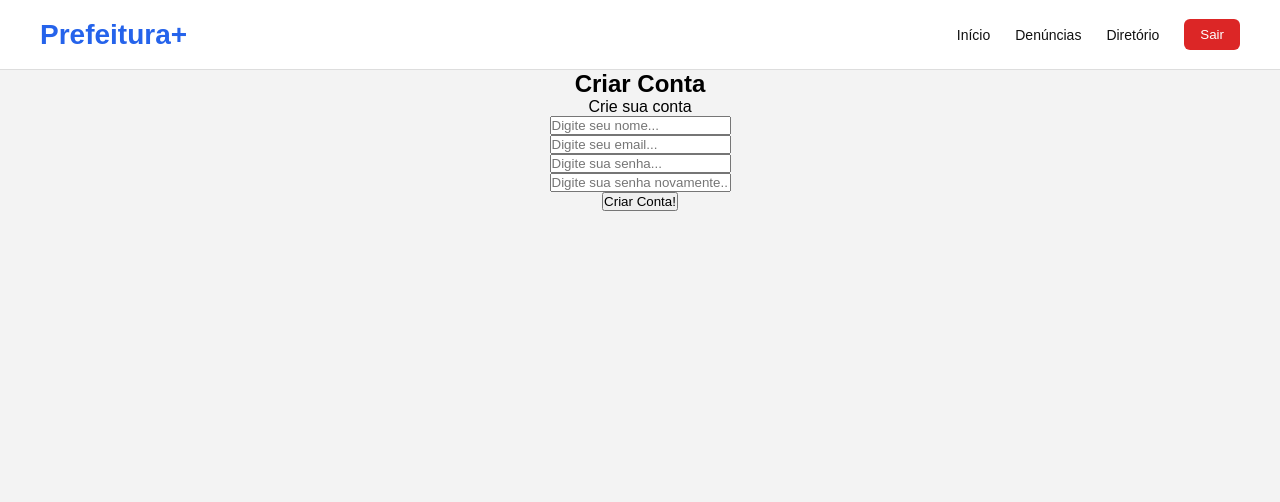
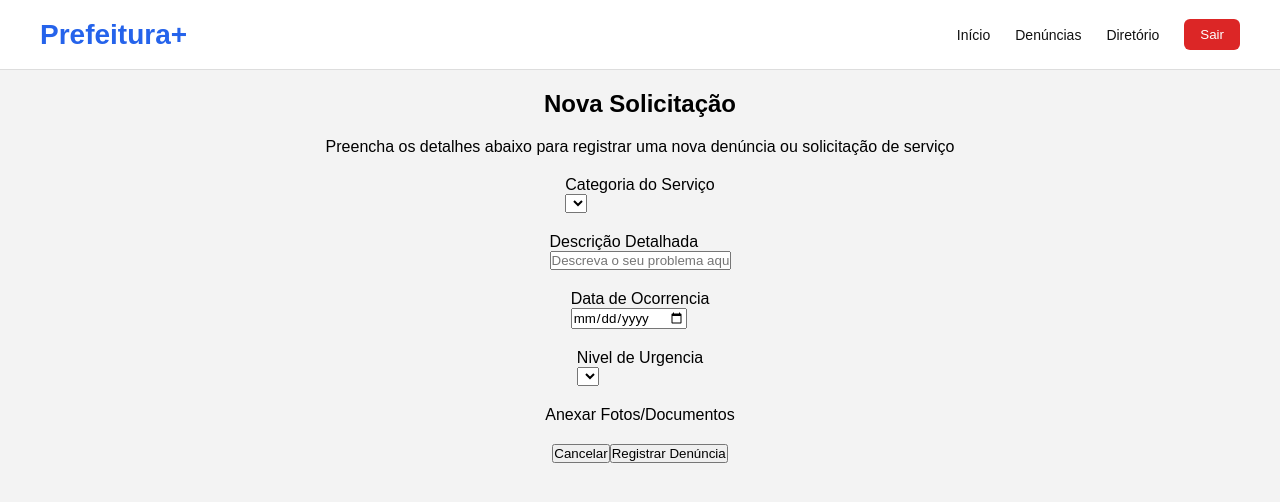
Before and after one commit to Maikel-Gudryan/wild-resonance-p9gfkz, a React (Create React App) app: page /novadenuncias in a window 1280 px wide. Shown: the top 502 px of the page. Built offline with nearby package versions, Linux system fonts and the light colour scheme.

Commit message:
aprimorando o codigo

```diff
--- a/package.json
+++ b/package.json
@@ -7,15 +7,17 @@
   "dependencies": {
     "ajv": "^8.20.0",
     "ajv-keywords": "^5.1.0",
+    "axios": "^1.16.1",
     "react": "^19.0.0",
     "react-dom": "^19.0.0",
+    "react-router-dom": "^7.16.0",
     "react-scripts": "^5.0.0"
   },
   "devDependencies": {
     "@types/react": "19.0.0",
     "@types/react-dom": "19.0.0",
     "loader-utils": "3.2.1",
-    "typescript": "5.7.2"
+    "typescript": "^5.7.2"
   },
   "scripts": {
     "start": "react-scripts start",
--- a/src/App.js
+++ b/src/App.js
@@ -1,15 +1,32 @@
 import "./styles.css";
+import { BrowserRouter, Routes, Route } from "react-router-dom";
 import Header from "./components/Header";
 import HomePage from "./pages/HomePage";
 import Login from "./pages/Login";
 import Cadastro from "./pages/Cadastro";
+import Denuncias from "./pages/Denuncias";
+import NovaDenuncia from "./pages/NovaDenuncia";
+import Usuarios from "./pages/Usuarios";
+
 
 export default function App() {
+
   return (
+
     <div>
-      <Header />
-      <Cadastro/>
+      <BrowserRouter>
+        <Header />
+        <Routes>
+
+          <Route path="/" element={<HomePage />} />
+          <Route path="/login" element={<Login />} />
+          <Route path="/cadastro" element={<Cadastro />} />
+          <Route path="/denuncias" element={<Denuncias />} />
+          <Route path="/novadenuncias" element={<NovaDenuncia />} />
+          <Route path="/usuarios" element={<Usuarios />} />
+
+        </Routes>
+      </BrowserRouter>
     </div>
   );
 }
-''
--- /dev/null
+++ b/src/components/DetalhesDepartamento.jsx
@@ -0,0 +1,6 @@
+import { useParams } from "react-router-dom";
+import { useState } from "react";
+
+export default function DetalhesDepartamento({Departamentos}) {
+
+}
--- a/src/components/Header.jsx
+++ b/src/components/Header.jsx
@@ -8,8 +8,8 @@ export default function App() {
 
         <nav className="menu">
           <a href="/">Início</a>
-          <a href="/">Denúncias</a>
-          <a href="/">Diretório</a>
+          <a href="/denuncias">Denúncias</a>
+          <a href="/departamentos">Diretório</a>
 
           <button>Sair</button>
         </nav>
--- a/src/css/Login.css
+++ b/src/css/Login.css
@@ -2,6 +2,7 @@
     display: flex;
     flex-direction: column;
     align-items: center;
+    justify-content: space-between;
 }
 
 .conta{
@@ -9,8 +10,15 @@
     flex-direction: column;
     align-items: center;
     box-sizing: border-box;
+    gap: 20px;
 }
 
 .botao{
     border-radius: 10px;
 }
+
+.bt-controle{
+    display: flex;
+    flex-direction: row-reverse;
+    align-items: end;
+}
--- a/src/pages/Cadastro.jsx
+++ b/src/pages/Cadastro.jsx
@@ -1,52 +1,63 @@
 import { useState } from "react"
+import { useNavigate, link } from "react-router-dom";
 import "../css/Login.css"
 
-export default function Cadastro() {
-    const [nome, setNome] = useState("");
+export default function Cadastro({}) {
+    const [nome, setNome] = useState('');
     const [email, setEmail] = useState('');
     const [senha, setSenha] = useState('');
+    const navigate = useNavigate();
 
-    const entrarCadastro = () =>{
-        entrar = nome && email && senha
+    const entrarCadastro = () => {
+        if(senha != '' && email != '' && nome != ''){
+             navigate('/');
+        }
+        else{
+            alert("Preencha todos os campos")
+        }
     }
-    const AdcionarEmail = (event) =>{
-        e => setEmail(e.target.value)
-    }
-    const AdicionarSenha = (event) =>{
-        e => setSenha(e.target.value)
-    }
-    const AdicionarNome = (event) =>{
-        e => setNome(e.target.value)
-    }
+
     return(
         <div className="sessao">
             <h2>Criar Conta</h2>
             <p>Crie sua conta</p>
             <div className="conta">
+                <section className="conta">
+                    <p>Nome</p>
                 <input
                     type="name"
                     value={nome}
-                    onChange={AdicionarNome}
+                    onChange={(e) => setNome(e.target.value)}
                     placeholder="Digite seu nome..."
                 />
+                </section>
+                <section className="conta">
+                    <p>Email</p>
                 <input
                     type="email"
                     value={email}
-                    onChange={AdcionarEmail}
+                    onChange={(e)=>setEmail(e.target.value)}
                     placeholder="Digite seu email..."
                 />
+                </section>
+                <section className="conta">
+                    <p>Senha</p>
                 <input
                     type="password"
                     value={senha}
-                    onChange={AdicionarSenha}
+                    onChange={(e) => setSenha(e.target.value)}
                     placeholder="Digite sua senha..."
                 />
+                </section>
+                <section className="conta">
+                    <p>Confirmar Senha</p>
                 <input
                     type="password"
                     value={senha}
-                    onChange={AdicionarSenha}
+                    onChange={(e) => setSenha(e.target.value)}
                     placeholder="Digite sua senha novamente..."
                 />
+                </section>
             </div>
             <div className="botao">
                 <button
--- /dev/null
+++ b/src/pages/Denuncias.jsx
@@ -0,0 +1,36 @@
+import { useState, useEffect } from "react";
+import "../css/Login.css"
+
+export default function Denuncias() {
+    const [pesquisarDenuncia, setPesquisarDenuncia] = useState('');
+    const [denunciaSelecionar, setDenunciaSelecionar] = useState('');
+
+    return(
+        <div className="conta">
+            <h2>Minhas Denuncias</h2>
+            <p>Acompanhe os status e detalhes das suas solicitações ativas e concluídas.</p>
+            <div >
+                <input
+                    type="text"
+                    value={pesquisarDenuncia}
+                    onChange={(e) => setPesquisarDenuncia(e.target.value)}
+                    placeholder="Bucar por protocolo, titulo ou endereço..."
+                />
+                <select
+
+                >
+                    filtrar
+                </select>
+            </div>
+
+            <div>
+                <button
+                >
+                    Carregar mais
+                </button>
+            </div>
+        </div>
+    )
+
+
+}
--- a/src/pages/HomePage.jsx
+++ b/src/pages/HomePage.jsx
@@ -17,34 +17,39 @@ export default function HomePage() {
           </div>
         </div>
 
-        <button className="btn-gerenciar">⚙ Gerenciar Tipos</button>
+        <a href="/Usuarios" className="btn-gerenciar">⚙ Gerenciar Tipos</a>
       </section>
 
       <section className="cards">
+         <a href="/novadenuncia">
           <div className="card ativo">
+
               <h3>Registrar Nova Denúncia</h3>
 
               <p>Informe irregularidades na sua rua ou bairro.</p>
           </div>
-
+        </a>
+        <a href="/denuncias">
           <div className="card">
               <h3>Minhas Denúncias</h3>
 
               <p>Acompanhe o status e as atualizações dos seus chamados.</p>
           </div>
-
+        </a>
+        <a href="/departamento">
           <div className="card">
               <h3>Departamentos</h3>
 
               <p>Encontre contatos e endereços dos órgãos municipais.</p>
           </div>
+        </a>
       </section>
 
       <section className="denuncias">
         <div className="titulo-area">
           <h2>Denúncias Recentes</h2>
 
-          <a href="/">Ver tudo →</a>
+          <a href="/Denuncias">Ver tudo →</a>
         </div>
 
         <div className="denuncias-grid">
--- a/src/pages/Login.jsx
+++ b/src/pages/Login.jsx
@@ -12,12 +12,6 @@ export default function Login(email, senha) {
     }
     const entrarLogin = () => {
         entrar = email && senha
-    }
-    const emailConectado = () => {
-        emailConectado = email
-    }
-    const senhaConectada = () => {
-        senhaConectada = senha
     }
 
     return(
@@ -47,7 +41,6 @@ export default function Login(email, senha) {
             <div className="botao">
                 <button
                     onClick={entrarLogin}
-                    value={entrar}
                 >
                     Iniciar Sessão!
                 </button>
--- /dev/null
+++ b/src/pages/NovaDenuncia.jsx
@@ -0,0 +1,59 @@
+import { useState } from "react";
+import "../css/Login.css"
+
+export default function NovaDenuncia () {
+    const [denunciaData, setDenuciaData] = useState('');
+
+    return(
+        <div className="conta">
+            <navbar />
+            <h2>Nova Solicitação</h2>
+            <p>Preencha os detalhes abaixo para registrar uma nova denúncia ou solicitação de serviço</p>
+            <section>
+                <p>Categoria do Serviço</p>
+                <select
+                >
+                    Selecione uma categoria
+                </select>
+            </section>
+
+            <section>
+                <p>Descrição Detalhada</p>
+                <input
+                    type="text"
+                    value={denunciaData}
+                    onChange={(e) => denunciaData(e.target.value)}
+                    placeholder="Descreva o seu problema aqui com o maximo de detalhe..."
+                />
+            </section>
+
+            <section>
+                <p>Data de Ocorrencia</p>
+                <input
+                    type="date"
+                />
+            </section>
+            <section>
+                <p>Nivel de Urgencia</p>
+                <select
+                >
+                </select>
+            </section>
+            <section>
+                <p>Anexar Fotos/Documentos</p>
+            </section>
+            <div className="bt-controle">
+                <section>
+                    <button
+                    >
+                        Cancelar
+                    </button>
+                    <button
+                    >
+                        Registrar Denúncia
+                    </button>
+                </section>
+            </div>
+        </div>
+    )
+}
--- /dev/null
+++ b/src/pages/Usuarios.jsx
@@ -0,0 +1,5 @@
+export default function Usuarios() {
+
+
+
+}
```
Also changed, not shown: src/typescript/teste.ts (added, +9 -0 lines), 1 other file (tests, documents, lock files or other folders). Lines whose indentation alone changed are shown as unchanged.
